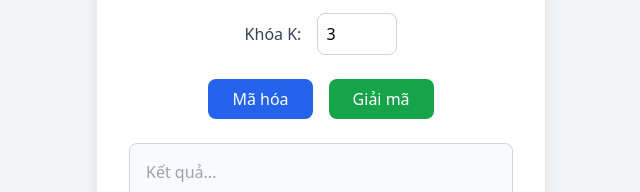
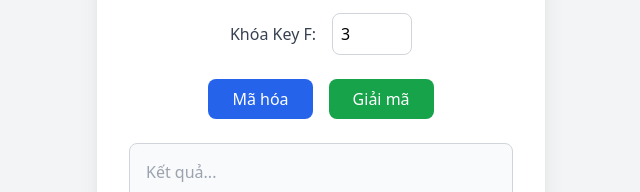
Before and after one commit to FlylerSky/caesar, a plain HTML site: page v2.html in a window 1280 px wide. Shown: the part 334-526 px from the top of the page, 319-959 px from the left. Drawn offline with nearby package versions, Linux system fonts and the light colour scheme.

Commit message:
update v2.html

```diff
--- a/v2.html
+++ b/v2.html
@@ -15,7 +15,7 @@
         </div>
 
         <div class="mb-6 flex items-center justify-center gap-4">
-            <label for="key" class="text-gray-700 font-medium">Khóa K:</label>
+            <label for="key" class="text-gray-700 font-medium">Khóa Key F:</label>
             <input type="number" id="key" value="3" min="0" class="w-20 p-2 border border-gray-300 rounded-lg focus:outline-none focus:ring-2 focus:ring-blue-500">
         </div>
 
```
